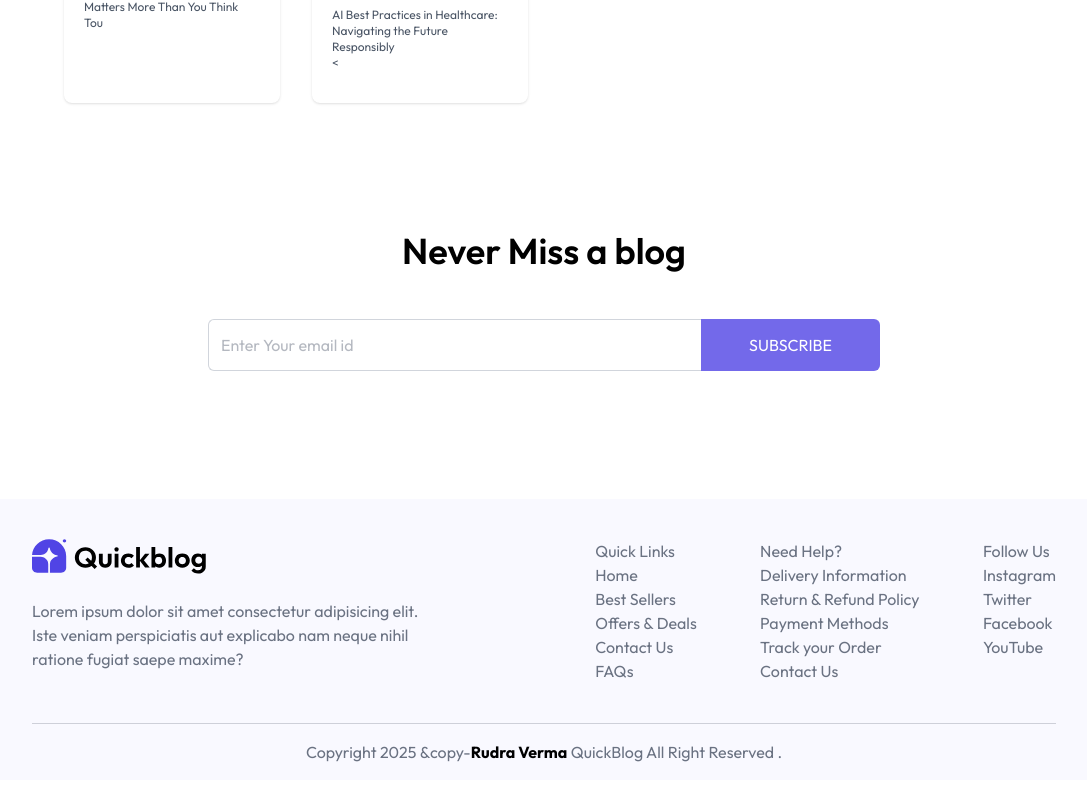
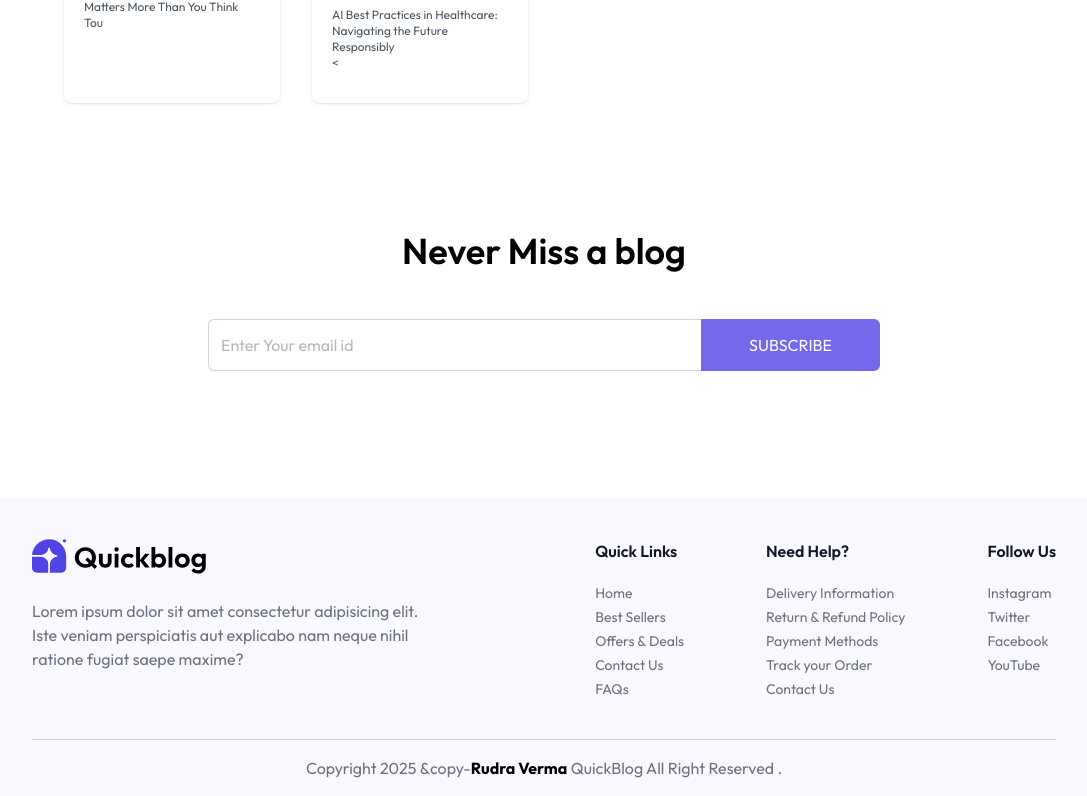
Before and after one commit to outgoingrudra/Blog-site, a React (Vite) app in the folder frontend/: page / in a window 1280 px wide. Shown: the part 1604-2400 px from the top of the page, without its empty margins (96-1183 px from the left). Built offline with nearby package versions, Linux system fonts and the light colour scheme.

Commit message:
changes made

```diff
--- a/frontend/src/Components/Footer.jsx
+++ b/frontend/src/Components/Footer.jsx
@@ -1,5 +1,5 @@
 import React from "react";
-import  assets, { footer_data }  from "../assets/assets";
+import assets, { footer_data } from "../assets/assets";
 
 export default function Footer() {
   return (
@@ -14,23 +14,22 @@ export default function Footer() {
           </p>
         </div>
         <div className=" flex flex-wrap justify-between w-full md:w-[45%] gap-5">
-          {
-            footer_data.map((sec,idx)=>(
-              <div className="" key={idx}>
-                <h3>{sec.title}</h3>
-                <ul>
-                  {
-                    sec.links.map((link,i)=>(
-                      <li key={i}>
-                        <a href="#">{link}</a>
-                      </li>
-                    ))
-                  }
-                </ul>
-              </div>
-            ))
-          }
-
+          {footer_data.map((sec, idx) => (
+            <div className="" key={idx}>
+              <h3 className="font-semibold text-base text-gray-900 md:mb-5 mb-2 ">
+                {sec.title}
+              </h3>
+              <ul className=" text-sm space-y-1">
+                {sec.links.map((link, i) => (
+                  <li key={i}>
+                    <a href="#" className="hover:underline transition">
+                      {link}
+                    </a>
+                  </li>
+                ))}
+              </ul>
+            </div>
+          ))}
         </div>
       </div>
       <p className="py-4 text-center text-sm md:text-base text-gray-500">
```
